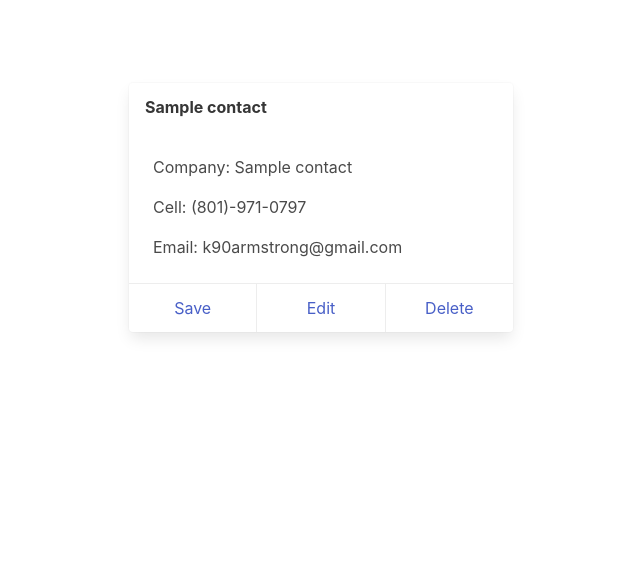
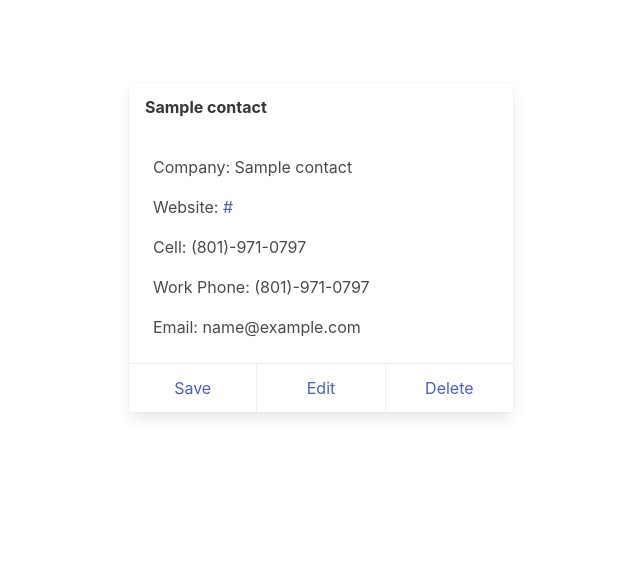
Before and after one commit to k90armstrong/biz-contacts, a Django app: page /bizcontacts/dashboard/ in a window 1280 px wide. Shown: the part 156-733 px from the top of the page, without its empty margins (116-756 px from the left). Run offline with Django 3.2, Linux system fonts and the light colour scheme; a user stored in the database is signed in; tables that the repository leaves empty hold one stand-in row (values such as "Sample post"); some libraries are stand-ins or nearby versions.

Commit message:
adds some more stuff to the displayable cards

```diff
--- a/biz/bizcontacts/templates/bizcontacts/dashboard.html
+++ b/biz/bizcontacts/templates/bizcontacts/dashboard.html
@@ -28,11 +28,17 @@
                         <p>Company:
                             <span>{{ contact.business_name }}</span>
                         </p>
+                        <p>Website:
+                                <span><a href="{{ contact.website }}">{{ contact.website }}</a></span>
+                            </p>
                         <p>Cell:
                             <span>(801)-971-0797</span>
                         </p>
+                        <p>Work Phone:
+                                <span>(801)-971-0797</span>
+                            </p>
                         <p>Email:
-                            <span>k90armstrong@gmail.com</span>
+                            <span>{{ contact.email }}</span>
                         </p>
                     </div>
                 </div>
--- a/biz/bizcontacts/views.py
+++ b/biz/bizcontacts/views.py
@@ -77,6 +77,6 @@ def create_contact(request):
         work_number = request.POST['work_number']
         notes = request.POST['notes']
         user = request.user
-        contact = Contact(name=name, email=email, business_name=business_name, user=user, cell_number=cell_number, work_number=work_number, notes=notes)
+        contact = Contact(name=name, email=email, business_name=business_name, user=user, cell_number=cell_number, work_number=work_number, notes=notes, website=website)
         contact.save()
         return redirect(reverse('dashboard'))
```
